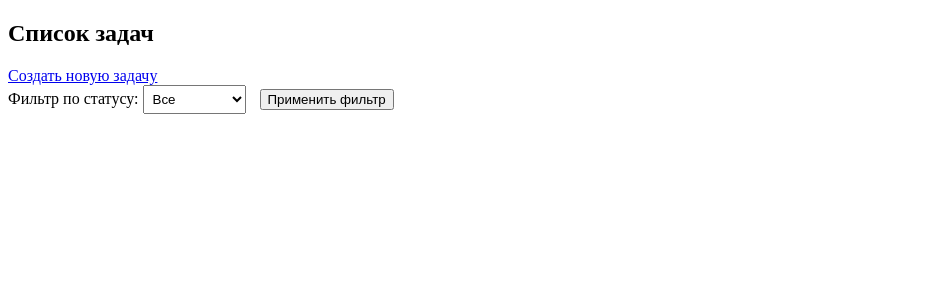
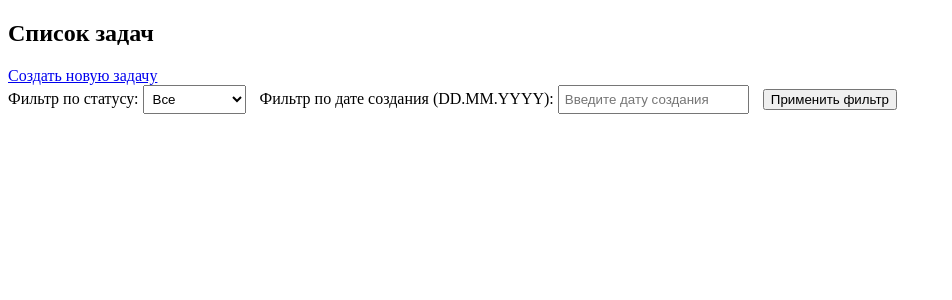
Before and after one commit to Rml-A/mlpd, a Flask app: page / in a window 1280 px wide. Shown: the part 116-416 px from the top of the page, without its empty margins (0-952 px from the left). Run offline with Flask 3, Linux system fonts and the light colour scheme; the visitor is signed in with stand-in values (Sample User, id 1); data that the repository does not hold is empty.

Commit message:
added a filter by date

```diff
--- a/app.py
+++ b/app.py
@@ -1,7 +1,7 @@
 from flask import Flask, render_template, request, redirect, url_for
 from flask import flash, abort
 from models import db, Task, User
-from sqlalchemy import or_
+from sqlalchemy import or_, func
 from forms import RegistrationForm, LoginForm, TaskForm
 from flask_login import current_user, login_user, logout_user, LoginManager, login_required
 from datetime import datetime
@@ -53,12 +53,16 @@ def index():
         # Маршрут для аутентифицированных пользователей
         search_query = request.args.get('search', '')
         status_filter = request.args.get('status', '')
+        created_at_filter = request.args.get('created_at', '')  # Получаем значение фильтрации по дате создания
         tasks = Task.query.filter_by(user_id=current_user.id)
 
         if search_query:
             tasks = tasks.filter(or_(Task.title.contains(search_query), Task.description.contains(search_query)))
         if status_filter:
             tasks = tasks.filter_by(status=status_filter)
+        if created_at_filter:  # Если есть фильтр по дате создания, фильтруем задачи по этому параметру
+            created_at_date = datetime.strptime(created_at_filter, '%d.%m.%Y').date()  # Преобразуем строку в объект datetime.date
+            tasks = tasks.filter(func.date(Task.created_at) == func.date(created_at_date))
 
         tasks = tasks.all()
 
@@ -68,6 +72,7 @@ def index():
         login_form = LoginForm()
         registration_form = RegistrationForm()
         return render_template('landing_page.html', login_form=login_form, registration_form=registration_form)
+
 
 @app.route('/create', methods=['GET', 'POST'])
 @login_required
@@ -79,7 +84,6 @@ def create_task():
         description = form.description.data
         created_at = datetime.utcnow()  # Получение текущего времени
         new_task = Task(title=title, description=description, user_id=current_user.id, created_at=created_at)  # Передача времени создания в объект задачи
-        # new_task = Task(title=title, description=description, user_id=current_user.id)
         db.session.add(new_task)
         db.session.commit()
         flash('Task created successfully', 'success')
@@ -96,14 +100,6 @@ def delete_task(id):
     db.session.commit()
     flash('Task deleted successfully', 'success')
     return redirect(url_for('index'))
-
-
-# @app.route('/delete/<int:id>')
-# def delete_task(id):
-#     task_to_delete = Task.query.get_or_404(id)
-#     db.session.delete(task_to_delete)
-#     db.session.commit()
-#     return redirect(url_for('index'))
 
 
 @app.route('/edit/<int:id>', methods=['GET', 'POST'])
@@ -129,10 +125,21 @@ def view_task(id):
 @login_required
 def tasks():
     status = request.args.get('status')
+    created_at = request.args.get('created_at')  # Получаем дату создания из запроса
+
     tasks = Task.query.filter_by(user_id=current_user.id)
 
     if status:
         tasks = tasks.filter_by(status=status)
+
+    if created_at:
+        # Парсим дату создания из строки в формат datetime
+        try:
+            created_at_date = datetime.strptime(created_at, '%d.%m.%Y')
+            # Фильтруем задачи по дате создания
+            tasks = tasks.filter(func.date(Task.created_at) == func.date(created_at_date))
+        except ValueError:
+            flash('Неверный формат даты', 'danger')
 
     tasks = tasks.all()
 
--- a/templates/index.html
+++ b/templates/index.html
@@ -16,6 +16,8 @@
             <option value="Отложена">Отложена</option>
             <option value="Отменена">Отменена</option>
         </select>
+        <label for="created_at">Фильтр по дате создания (DD.MM.YYYY):</label>
+        <input type="text" id="created_at" name="created_at" placeholder="Введите дату создания">
         <button type="submit">Применить фильтр</button>
     </form>
 
--- a/templates/tasks.html
+++ b/templates/tasks.html
@@ -14,6 +14,8 @@
             <option value="Отложена">Отложена</option>
             <option value="Отменена">Отменена</option>
         </select>
+        <label for="created_at">Фильтр по дате создания (DD.MM.YYYY):</label>
+        <input type="text" id="created_at" name="created_at" placeholder="Введите дату создания">
         <button type="submit">Применить фильтр</button>
     </form>
 
```
